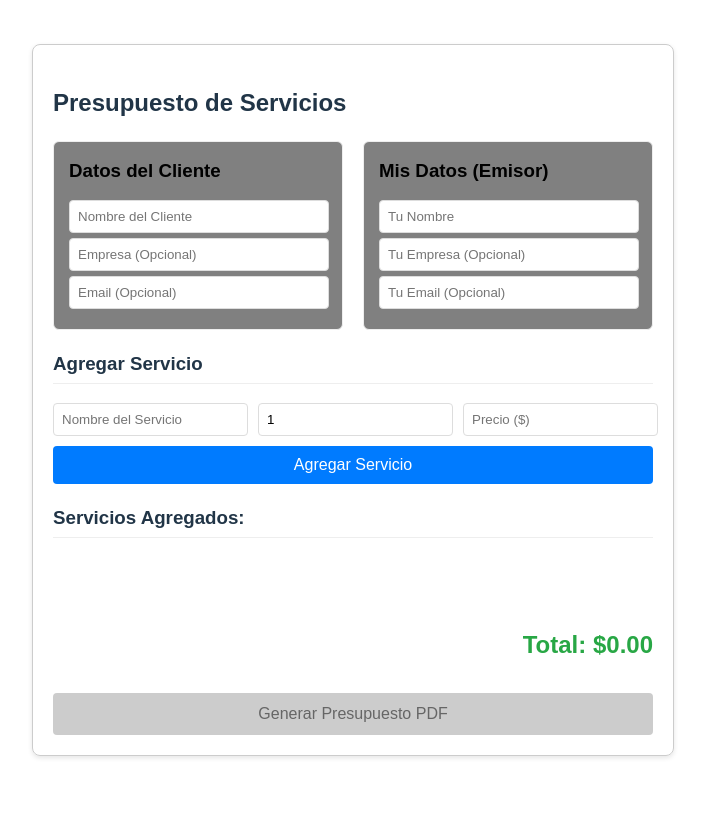
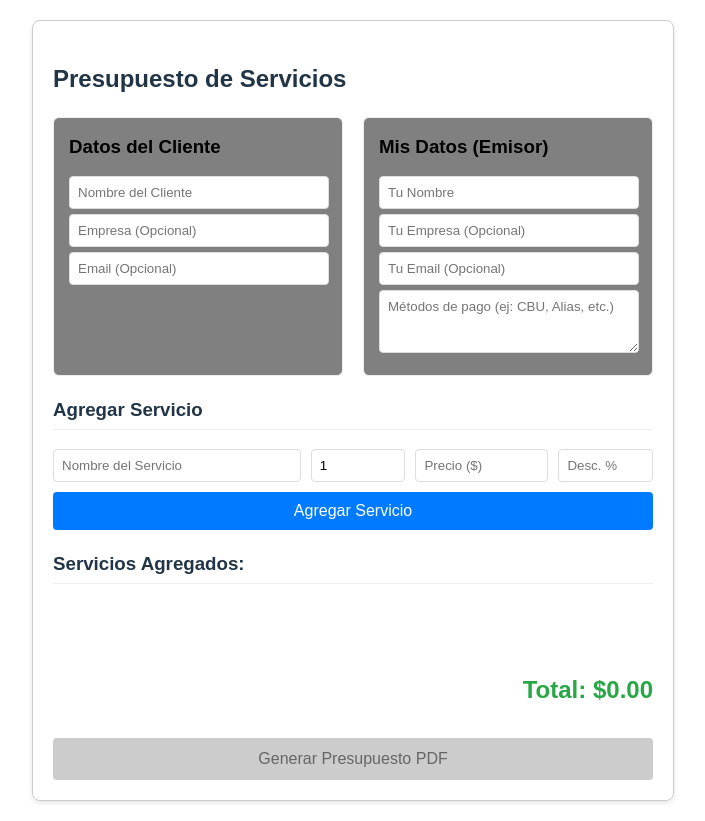
Before and after one commit to Dybalux/calculadoradeservicios, a React (Vite) app: page / in a window 1280 px wide. Shown: the whole page, without its empty margins (287-992 px from the left). Before the commit the page ends 800 px from the top, so only its background shows below. Built offline with nearby package versions, Linux system fonts and the light colour scheme.

Commit message:
Se agrego descuentos y formas de pago

```diff
--- a/src/pages/ServiceCalculator.jsx
+++ b/src/pages/ServiceCalculator.jsx
@@ -5,6 +5,28 @@ import autoTable from 'jspdf-autotable';
 // --- NUEVO: Definimos las "llaves" que usaremos en localStorage
 const SERVICES_STORAGE_KEY = 'calculator_services';
 const ISSUER_STORAGE_KEY = 'calculator_issuer_data';
+
+// --- NUEVO: Función para asegurar que los datos del emisor tengan todos los campos
+const getInitialIssuerData = () => {
+    try {
+        const savedIssuer = localStorage.getItem(ISSUER_STORAGE_KEY);
+        const parsedIssuer = savedIssuer ? JSON.parse(savedIssuer) : {};
+
+        // Fusionamos los datos guardados con los valores por defecto
+        // Esto asegura que 'paymentMethods' exista, incluso si el usuario
+        // tenía datos guardados de la versión anterior.
+        return {
+            name: '',
+            company: '',
+            email: '',
+            paymentMethods: '', // --- NUEVO CAMPO
+            ...parsedIssuer // Los datos guardados sobrescriben los defaults
+        };
+    } catch (error) {
+        console.error("Error al cargar datos del emisor", error);
+        return { name: '', company: '', email: '', paymentMethods: '' };
+    }
+};
 
 function ServiceCalculator() {
 
@@ -15,20 +37,21 @@ function ServiceCalculator() {
             const savedServices = localStorage.getItem(SERVICES_STORAGE_KEY);
             return savedServices ? JSON.parse(savedServices) : [];
         } catch (error) {
-            console.error("Error al cargar servicios de localStorage", error);
             return [];
         }
     });
     const [serviceName, setServiceName] = useState('');
     const [servicePrice, setServicePrice] = useState('');
-    // --- NUEVO: Estado para la cantidad (default 1)
     const [serviceQuantity, setServiceQuantity] = useState(1);
+    // --- NUEVO: Estado para el descuento del nuevo servicio (string, para el input)
+    const [serviceDiscount, setServiceDiscount] = useState('');
 
     const [editingId, setEditingId] = useState(null);
     const [editName, setEditName] = useState('');
     const [editPrice, setEditPrice] = useState('');
-    // --- NUEVO: Estado para la cantidad en modo edición
     const [editQuantity, setEditQuantity] = useState(1);
+    // --- NUEVO: Estado para el descuento en modo edición
+    const [editDiscount, setEditDiscount] = useState('');
     // --- NUEVO: Estados para los datos del cliente y emisor
     const [clientData, setClientData] = useState({
         name: '',
@@ -36,23 +59,21 @@ function ServiceCalculator() {
         email: ''
     });
     // --- MODIFICADO: Cargamos los datos del EMISOR desde localStorage
-    const [issuerData, setIssuerData] = useState(() => {
-        try {
-            const savedIssuer = localStorage.getItem(ISSUER_STORAGE_KEY);
-            return savedIssuer ? JSON.parse(savedIssuer) : { name: '', company: '', email: '' };
-        } catch (error) {
-            console.error("Error al cargar datos del emisor", error);
-            return { name: '', company: '', email: '' };
-        }
-    });
+    const [issuerData, setIssuerData] = useState(getInitialIssuerData);
+
     // --- Efectos (para guardar en localStorage) ---
 
-    // --- NUEVO: Guardar 'services' en localStorage cada vez que cambie
     useEffect(() => {
-        localStorage.setItem(SERVICES_STORAGE_KEY, JSON.stringify(services));
-    }, [services]); // Esta función se ejecuta cada vez que 'services' se actualiza
+        // --- MODIFICADO: Aseguramos que 'discount' exista
+        // Esto da compatibilidad si el usuario guardó servicios sin descuento
+        const servicesWithDefaults = services.map(s => ({
+            ...s,
+            discount: s.discount || 0
+        }));
+        localStorage.setItem(SERVICES_STORAGE_KEY, JSON.stringify(servicesWithDefaults));
+    }, [services]);
 
-    // --- NUEVO: Guardar 'issuerData' en localStorage cada vez que cambie
+    //Guardar 'issuerData' en localStorage cada vez que cambie
     useEffect(() => {
         localStorage.setItem(ISSUER_STORAGE_KEY, JSON.stringify(issuerData));
     }, [issuerData]); // Se ejecuta cuando 'issuerData' se actualiza
@@ -66,6 +87,7 @@ function ServiceCalculator() {
         e.preventDefault();
         const price = parseFloat(servicePrice);
         const quantity = parseInt(serviceQuantity, 10); // Convertimos a entero
+        const discount = parseFloat(serviceDiscount) || 0;
 
         // --- MODIFICADO: Validación incluye cantidad
         if (serviceName.trim() === '' || isNaN(price) || price <= 0 || isNaN(quantity) || quantity <= 0) {
@@ -77,13 +99,15 @@ function ServiceCalculator() {
             id: Date.now(),
             name: serviceName.trim(),
             price: price,
-            quantity: quantity // --- NUEVO: Guardamos la cantidad
+            quantity: quantity,
+            discount: discount
         };
 
         setServices([...services, newService]);
         setServiceName('');
         setServicePrice('');
-        setServiceQuantity(1); // --- NUEVO: Reseteamos la cantidad a 1
+        setServiceQuantity(1);
+        setServiceDiscount(''); // --- NUEVO: Reseteamos el descuento
     };
 
     /**
@@ -91,13 +115,7 @@ function ServiceCalculator() {
      * Recibe el 'id' del servicio que queremos borrar.
      */
     const handleDeleteService = (idToDelete) => {
-        // Usamos .filter() para crear un *nuevo* array
-        // que incluye solo los servicios cuyo 'id' NO coincide
-        // con el 'id' que queremos borrar.
-        const updatedServices = services.filter(service => service.id !== idToDelete);
-
-        // Actualizamos el estado con el nuevo array filtrado.
-        setServices(updatedServices);
+        setServices(services.filter(service => service.id !== idToDelete));
     };
 
     // --- MODIFICADO: Carga también la cantidad al editar
@@ -105,7 +123,9 @@ function ServiceCalculator() {
         setEditingId(service.id);
         setEditName(service.name);
         setEditPrice(service.price.toString());
-        setEditQuantity(service.quantity.toString()); // --- NUEVO
+        setEditQuantity(service.quantity.toString());
+        // --- NUEVO: Carga el descuento (o 0 si no existe)
+        setEditDiscount((service.discount || 0).toString());
     };
 
     const handleCancelEdit = () => {
@@ -115,7 +135,8 @@ function ServiceCalculator() {
     // --- MODIFICADO: Guarda también la cantidad
     const handleSaveEdit = (idToSave) => {
         const price = parseFloat(editPrice);
-        const quantity = parseInt(editQuantity, 10); // --- NUEVO
+        const quantity = parseInt(editQuantity, 10);
+        const discount = parseFloat(editDiscount) || 0; // --- NUEVO
 
         if (editName.trim() === '' || isNaN(price) || price <= 0 || isNaN(quantity) || quantity <= 0) {
             alert('Por favor, ingresa nombre, precio positivo y cantidad positiva.');
@@ -124,8 +145,8 @@ function ServiceCalculator() {
 
         const updatedServices = services.map(service => {
             if (service.id === idToSave) {
-                // --- MODIFICADO: Actualiza precio y cantidad
-                return { ...service, name: editName.trim(), price: price, quantity: quantity };
+                // --- MODIFICADO: Actualiza precio, cantidad y descuento
+                return { ...service, name: editName.trim(), price: price, quantity: quantity, discount: discount };
             }
             return service;
         });
@@ -175,19 +196,23 @@ function ServiceCalculator() {
         doc.text(`Fecha: ${new Date().toLocaleDateString()}`, 105, 61, { align: 'center' });
 
 
-        // --- MODIFICADO: Columnas de la tabla
-        const tableColumn = ["Servicio", "Cant.", "P. Unitario ($)", "Subtotal ($)"];
+        // --- MODIFICADO: Columnas de la tabla (incluye Desc. %)
+        const tableColumn = ["Servicio", "Cant.", "P. Unit. ($)", "Desc. %", "Subtotal ($)"];
         const tableRows = [];
 
         // --- MODIFICADO: Filas de la tabla
         services.forEach(service => {
-            // Asegúrate de que 'service.quantity' exista
-            const subtotal = service.price * service.quantity;
+            const discount = service.discount || 0;
+            const baseSubtotal = service.price * service.quantity;
+            const discountAmount = baseSubtotal * (discount / 100);
+            const finalSubtotal = baseSubtotal - discountAmount;
+
             const serviceData = [
                 service.name,
                 service.quantity,
                 service.price.toFixed(2),
-                subtotal.toFixed(2) // Subtotal por línea
+                `${discount}%`, // Mostramos el descuento
+                finalSubtotal.toFixed(2) // Subtotal con descuento
             ];
             tableRows.push(serviceData);
         });
@@ -206,16 +231,30 @@ function ServiceCalculator() {
         doc.setFont('helvetica', 'bold');
         // El 'total' (calculado abajo) ya incluye las cantidades
         doc.text(`Total: $${total.toFixed(2)}`, 196, finalY + 15, { align: 'right' });
+        // --- NUEVO: Sección de Métodos de Pago
+        if (issuerData.paymentMethods) {
+            doc.setFontSize(11);
+            doc.setFont('helvetica', 'bold');
+            doc.text('Métodos de Pago:', 14, finalY + 25);
 
+            doc.setFont('helvetica', 'normal');
+            // 'splitTextToSize' maneja saltos de línea automáticamente
+            const paymentLines = doc.splitTextToSize(issuerData.paymentMethods, 180);
+            doc.text(paymentLines, 14, finalY + 31);
+        }
         doc.save('presupuesto-servicios.pdf');
     };
 
     // --- Cálculos (Valores Derivados) ---
 
     // Calculamos el total.
-    // --- MODIFICADO: El total ahora multiplica precio * cantidad
+    // --- MODIFICADO: El total ahora resta el descuento
     const total = services.reduce((accumulator, service) => {
-        return accumulator + (service.price * service.quantity);
+        const discount = service.discount || 0;
+        const baseSubtotal = service.price * service.quantity;
+        const discountAmount = baseSubtotal * (discount / 100);
+        const finalSubtotal = baseSubtotal - discountAmount;
+        return accumulator + finalSubtotal;
     }, 0);
 
     // --- Estilos ---
@@ -255,7 +294,15 @@ function ServiceCalculator() {
             borderRadius: '4px',
             marginBottom: '5px',
         },
-        // ---
+        // --- NUEVO: Estilo para el textarea
+        textareaInput: {
+            width: 'calc(100% - 16px)',
+            padding: '8px',
+            border: '1px solid #ddd',
+            borderRadius: '4px',
+            fontFamily: 'Arial, sans-serif',
+            resize: 'vertical', // Permite al usuario ajustar la altura
+        },
         form: {
             marginBottom: '20px',
         },
@@ -269,6 +316,9 @@ function ServiceCalculator() {
             padding: '8px',
             border: '1px solid #ddd',
             borderRadius: '4px',
+            // --- 👇 CORRECCIÓN 1 ---
+            minWidth: 0, // Permite que el input se encoja más allá de su
+                         // contenido (placeholder)
         },
         button: {
             width: '100%',
@@ -298,11 +348,23 @@ function ServiceCalculator() {
             borderBottom: '1px solid #f0f0f0',
             gap: '5px',
         },
+        // --- NUEVO: Estilo para la "etiqueta" de descuento
+        discountBadge: {
+            backgroundColor: '#28a745',
+            color: 'white',
+            padding: '2px 6px',
+            borderRadius: '10px',
+            fontSize: '10px',
+            marginLeft: '8px',
+            fontWeight: 'bold',
+        },
         editInput: {
             flex: '1',
             padding: '6px',
             border: '1px solid #007bff',
             borderRadius: '4px',
+            // --- 👇 CORRECCIÓN 2 ---
+            minWidth: 0, // Misma corrección para el input de nombre en modo edición
         },
         editInputPrice: {
             width: '80px',
@@ -392,6 +454,15 @@ function ServiceCalculator() {
                     <input name="name" placeholder="Tu Nombre" value={issuerData.name} onChange={handleIssuerChange} style={styles.dataInput} />
                     <input name="company" placeholder="Tu Empresa (Opcional)" value={issuerData.company} onChange={handleIssuerChange} style={styles.dataInput} />
                     <input name="email" type="email" placeholder="Tu Email (Opcional)" value={issuerData.email} onChange={handleIssuerChange} style={styles.dataInput} />
+                    {/* --- NUEVO: Textarea para Métodos de Pago --- */}
+                    <textarea
+                        name="paymentMethods"
+                        placeholder="Métodos de pago (ej: CBU, Alias, etc.)"
+                        value={issuerData.paymentMethods}
+                        onChange={handleIssuerChange}
+                        style={styles.textareaInput}
+                        rows={3}
+                    />
                 </div>
             </div>
 
@@ -425,6 +496,17 @@ function ServiceCalculator() {
                         onChange={(e) => setServicePrice(e.target.value)}
                         style={{ ...styles.input, flex: 1.5 }}
                     />
+                    {/* --- NUEVO: Input de Descuento --- */}
+                    <input
+                        type="number"
+                        min="0"
+                        max="100"
+                        step="1"
+                        placeholder="Desc. %"
+                        value={serviceDiscount}
+                        onChange={(e) => setServiceDiscount(e.target.value)}
+                        style={{ ...styles.input, flex: 1 }}
+                    />
                 </div>
                 <button type="submit" style={styles.button}>
                     Agregar Servicio
@@ -435,14 +517,25 @@ function ServiceCalculator() {
             <h3 style={styles.listTitle}>Servicios Agregados:</h3>
             <ul style={styles.serviceList}>
                 {services.map((service) => (
-                    <li key={service.id} style={styles.serviceItem}>
+                    // --- 👇 CORRECCIÓN 3 ---
+                    // Aplicamos un estilo condicional al 'li'.
+                    // Si editamos, usamos 'flex-start' para alinear todo al inicio.
+                    // Si no, usamos 'space-between' para que se vea como antes.
+                    <li
+                        key={service.id}
+                        style={{
+                            ...styles.serviceItem,
+                            justifyContent: editingId === service.id ? 'flex-start' : 'space-between'
+                        }}
+                    >
                         {editingId === service.id ? (
                             // --- Modo Edición (MODIFICADO) ---
                             <>
                                 <input type="text" value={editName} onChange={(e) => setEditName(e.target.value)} style={{ ...styles.editInput, flex: 2 }} />
-                                {/* --- NUEVO: Input de Cantidad en Edición --- */}
-                                <input type="number" min="1" step="1" value={editQuantity} onChange={(e) => setEditQuantity(e.target.value)} style={{ ...styles.editInputPrice, width: '60px' }} />
-                                <input type="number" min="0.01" step="0.01" value={editPrice} onChange={(e) => setEditPrice(e.target.value)} style={styles.editInputPrice} />
+                                <input type="number" min="1" step="1" value={editQuantity} onChange={(e) => setEditQuantity(e.target.value)} style={{ ...styles.editInputPrice, width: '50px' }} />
+                                <input type="number" min="0.01" step="0.01" value={editPrice} onChange={(e) => setEditPrice(e.target.value)} style={{ ...styles.editInputPrice, width: '70px' }} />
+                                {/* --- NUEVO: Input de Descuento en Edición --- */}
+                                <input type="number" min="0" max="100" placeholder="%" value={editDiscount} onChange={(e) => setEditDiscount(e.target.value)} style={{ ...styles.editInputPrice, width: '50px' }} />
                                 <button onClick={() => handleSaveEdit(service.id)} style={styles.saveButton}>Guardar</button>
                                 <button onClick={handleCancelEdit} style={styles.cancelButton}>X</button>
                             </>
@@ -450,12 +543,15 @@ function ServiceCalculator() {
                             // --- Modo Visualización (MODIFICADO) ---
                             <>
                                 <span style={{ flex: 1 }}>
-                                    {/* Muestra Cantidad y Precio Unitario */}
                                     {service.name} (x{service.quantity})
+                                    {/* --- NUEVO: Muestra el descuento si es mayor a 0 --- */}
+                                    {(service.discount || 0) > 0 && (
+                                        <span style={styles.discountBadge}>-{service.discount}%</span>
+                                    )}
                                 </span>
                                 <span style={{ width: '100px', textAlign: 'right' }}>
-                                    {/* Muestra Subtotal de la línea */}
-                                    <strong>${(service.price * service.quantity).toFixed(2)}</strong>
+                                    {/* Muestra el subtotal con descuento */}
+                                    <strong>${((service.price * service.quantity) * (1 - (service.discount || 0) / 100)).toFixed(2)}</strong>
                                 </span>
                                 <div style={{ marginLeft: '10px' }}>
                                     <button onClick={() => handleEditClick(service)} style={styles.editButton}>
```
